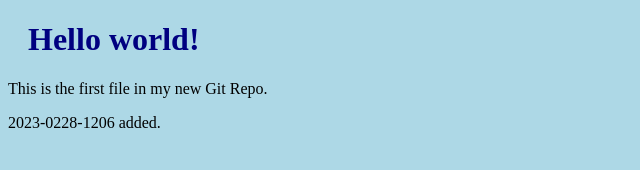
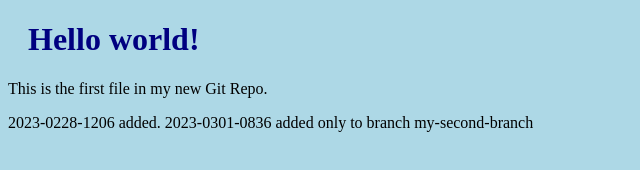
Before and after one commit to lidar532/w3-git-learn, a plain HTML site: page index.html in a window 1280 px wide. Shown: the whole page, without its empty margins (0-640 px from the left). Drawn offline with Linux system fonts and the light colour scheme.

Commit message:
added line to index.html

```diff
--- a/index.html
+++ b/index.html
@@ -11,5 +11,7 @@
 
 2023-0228-1206 added.
 
+2023-0301-0836 added only to branch my-second-branch
+
 </body>
 </html>
```
